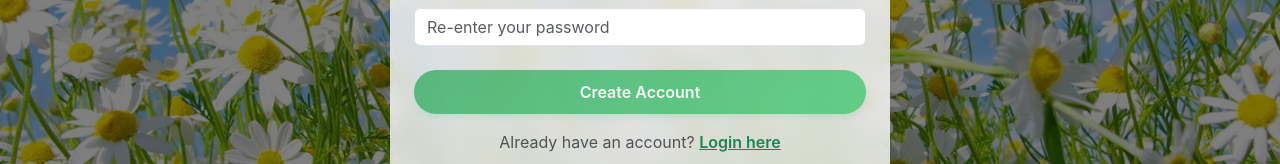
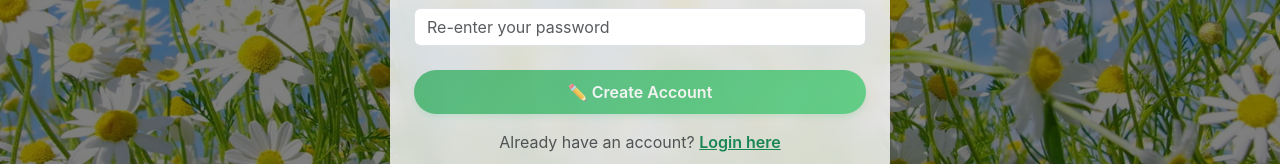
Before and after one commit to ratulsiddiky/SmartAgri-Guide-Frontend_v1, an Angular app: page /register in a window 1280 px wide. Shown: the part 440-604 px from the top of the page. Built offline with nearby package versions, Linux system fonts and the light colour scheme.

Commit message:
modified:   src/app/components/auth/register/register.html

```diff
--- a/src/app/components/auth/register/register.html
+++ b/src/app/components/auth/register/register.html
@@ -93,7 +93,7 @@
             <span class="spinner-border spinner-border-sm me-2"></span>
             Creating Account...
           } @else {
-             Create Account
+            ✏️ Create Account
           }
         </button>
       </form>
```
